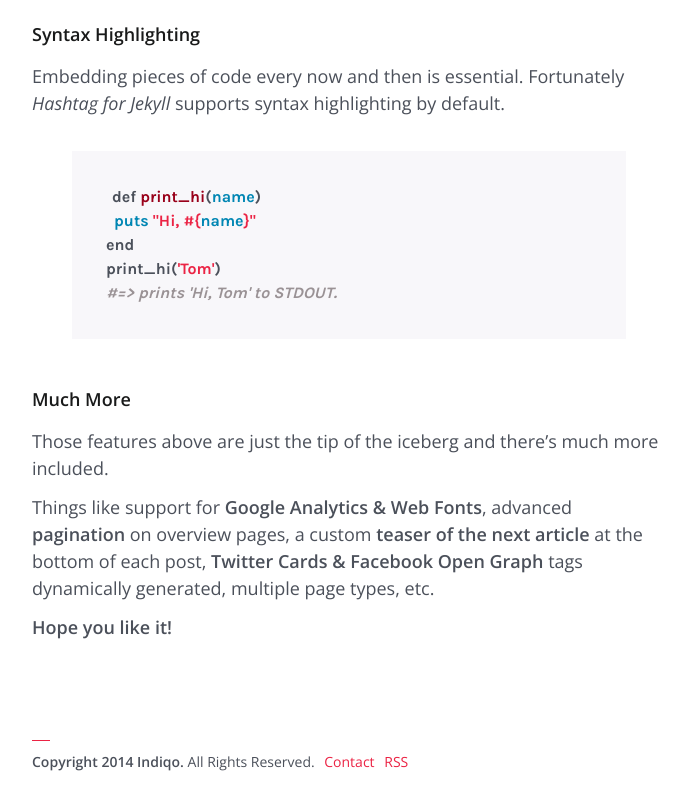
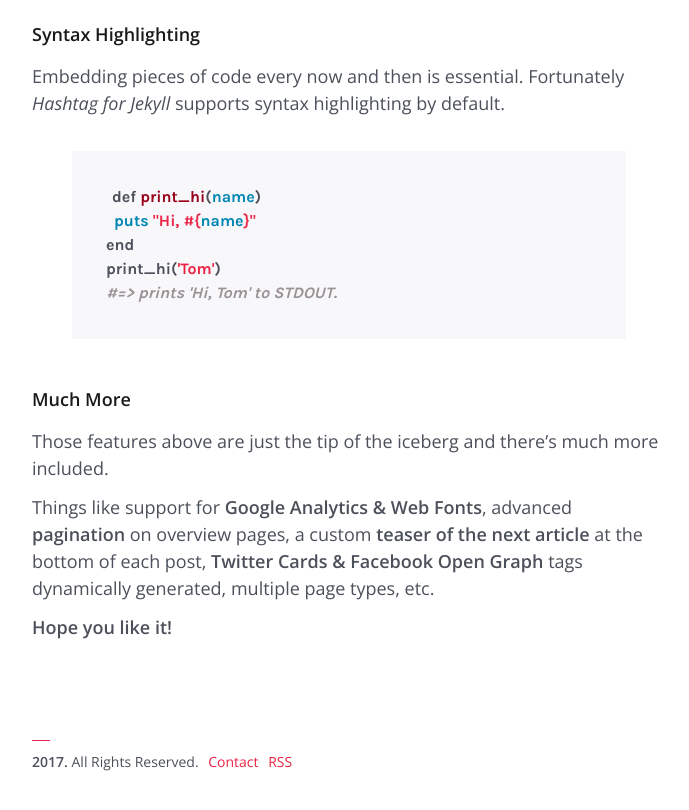
Before and after one commit to StuartHadfield/stuarthadfield.github.io, a Jekyll site: the page built from about.md, in a window 1280 px wide and 900 px high, scrolled down 2894 px, cut to the strip 63-873 px from the top of the window. Shown: the whole strip, without its empty margins (291-980 px from the left). Built offline with Jekyll 4.4.1, drawn with Linux system fonts in a browser that asks for light colours; some of the changed lines change nothing that is shown.

Commit message:
Update some text

```diff
--- a/_config.yml
+++ b/_config.yml
@@ -1,9 +1,9 @@
 # Site Settings
 baseurl: 		""
-title: 			Hashtag for Jekyll
+title: 			Stuart Hadfield
 
-name: 			Hashtag <i>for</i> Jekyll
-description: 	A beautifully contemporary and elegant Jekyll theme
+name: 			Stuart Hadfield's <i>GitHub Pages</i> Website
+description: 	A short view into who I am and what I think about things.
 url: 			"http://github.com/stuarthadfield"
 
 paginate: 		3
@@ -15,7 +15,7 @@
 disqus: 		your_disqus_shortname
 analytics: 		UA-XXXXXXX-Y
 
-copyright: 		Copyright 2014 Indiqo.
+copyright: 		2017.
 
 # Build Settings
 permalinks: 	pretty
```
Also changed, not shown: about.md (line endings or trailing spaces).
